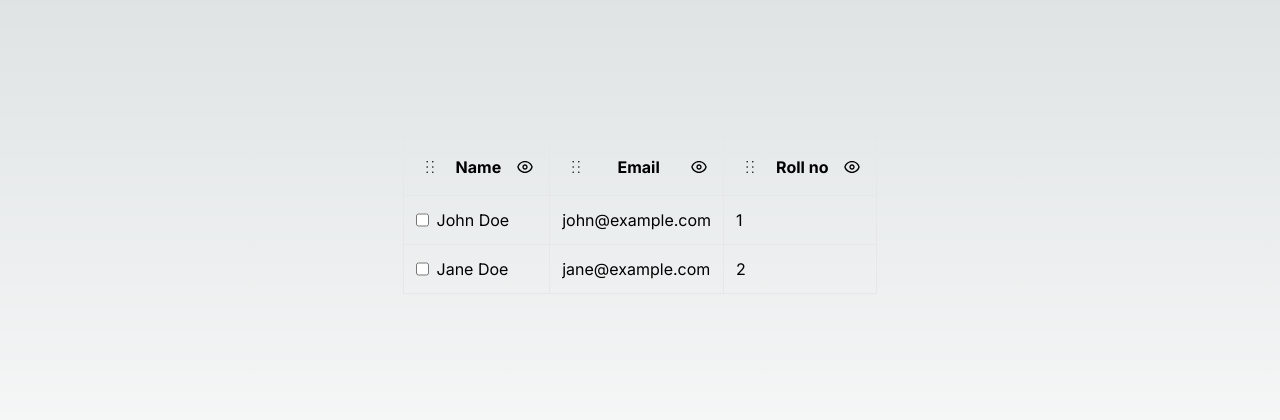
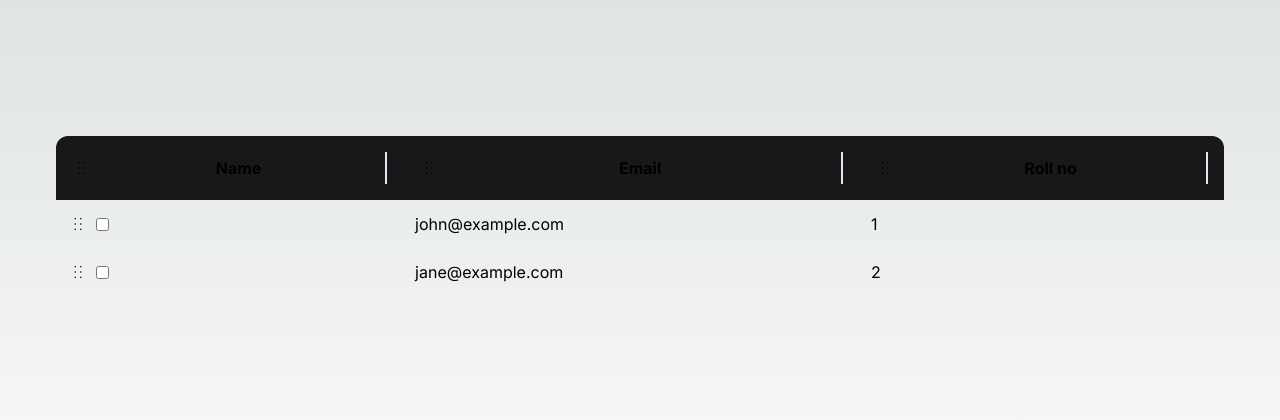
Before and after one commit to unnati2000/daily-frontend, a Next.js app: page /table in a window 1280 px wide. Shown: the part 184-604 px from the top of the page. Built offline with nearby package versions, Linux system fonts and the light colour scheme.

Commit message:
add styling to table border

```diff
--- a/app/table/page.tsx
+++ b/app/table/page.tsx
@@ -9,9 +9,13 @@ import {
   arrayMove,
   SortableContext,
   horizontalListSortingStrategy,
+  verticalListSortingStrategy,
 } from "@dnd-kit/sortable";
 
-import { restrictToHorizontalAxis } from "@dnd-kit/modifiers";
+import {
+  restrictToHorizontalAxis,
+  restrictToVerticalAxis,
+} from "@dnd-kit/modifiers";
 
 import { closestCenter } from "@dnd-kit/core";
 
@@ -23,10 +27,10 @@ import {
   TouchSensor,
 } from "@dnd-kit/core";
 
-import { useSortable } from "@dnd-kit/sortable";
-import { CSS } from "@dnd-kit/utilities";
+import SortableRow from "@/components/table/Row";
+import DataTableColumn from "@/components/table/Column";
 
-const rows = [
+const initialRows = [
   {
     id: 1,
     name: "John Doe",
@@ -67,8 +71,8 @@ const tableColumns = [
 
 const Table = () => {
   const [selectedData, setSelectedData] = useState<any[]>([]);
-
   const [visibleColumns, setVisibleColumns] = useState(tableColumns);
+  const [rows, setRows] = useState(initialRows);
 
   const handleSelect = (row: any) => {
     if (selectedData.includes(row)) {
@@ -84,29 +88,55 @@ const Table = () => {
     );
   };
 
+  const handleColumnDragEnd = (event: any) => {
+    const { active, over } = event;
+    if (active.id !== over.id) {
+      setVisibleColumns((items) => {
+        const oldIndex = items.findIndex((item) => item.id === active.id);
+        const newIndex = items.findIndex((item) => item.id === over.id);
+        return arrayMove(items, oldIndex, newIndex);
+      });
+    }
+  };
+
+  const handleRowDragEnd = (event: any) => {
+    const { active, over } = event;
+    if (active.id !== over.id) {
+      setRows((items) => {
+        const oldIndex = items.findIndex((item) => item.id === active.id);
+        const newIndex = items.findIndex((item) => item.id === over.id);
+        return arrayMove(items, oldIndex, newIndex);
+      });
+    }
+  };
+
   const sensors = useSensors(
     useSensor(MouseSensor, {}),
     useSensor(TouchSensor, {}),
     useSensor(KeyboardSensor, {})
   );
 
+  const [columnHover, setColumnHover] = useState(false);
+
   return (
-    <div className="h-screen w-full flex flex-col items-center justify-center">
+    <div className="h-screen w-full flex flex-col items-center justify-center px-14">
       <DndContext
         collisionDetection={closestCenter}
         modifiers={[restrictToHorizontalAxis]}
-        onDragEnd={() => {
-          console.log("yess");
-        }}
-        // sensors={sensors}
+        onDragEnd={handleColumnDragEnd}
+        sensors={sensors}
       >
-        <table className="border" role="table">
-          <thead className="border">
-            <tr role="row">
+        <table className="w-full" role="table">
+          <thead
+            className="bg-zinc-900"
+            onMouseEnter={() => setColumnHover(true)}
+            onMouseLeave={() => setColumnHover(false)}
+          >
             <SortableContext
               items={visibleColumns}
               strategy={horizontalListSortingStrategy}
             >
+              <tr role="row">
                 {visibleColumns.map((column: any, index: any) => (
                   <DataTableColumn
                     key={column.id}
@@ -115,144 +145,42 @@ const Table = () => {
                     selectedData={selectedData}
                     setSelectedData={setSelectedData}
                     rows={rows}
+                    isFirst={index === 0}
+                    isLast={index === visibleColumns.length - 1}
                     handleHide={handleHide}
                   />
                 ))}
+              </tr>
             </SortableContext>
-            </tr>
           </thead>
+          <DndContext
+            collisionDetection={closestCenter}
+            modifiers={[restrictToVerticalAxis]}
+            onDragEnd={handleRowDragEnd}
+            sensors={sensors}
+          >
+            <SortableContext
+              items={rows}
+              strategy={verticalListSortingStrategy}
+            >
               <tbody role="rowgroup">
                 {rows.map((row: any) => (
-              <tr role="row" key={row.id}>
-                {visibleColumns.map((column: any, index: any) => (
-                  <SortableContext
-                    key={column.id}
-                    items={visibleColumns}
-                    strategy={horizontalListSortingStrategy}
-                  >
-                    <DataTableCell
-                      column={column}
-                      index={index}
+                  <SortableRow
+                    key={row.id}
+                    row={row}
+                    visibleColumns={visibleColumns}
                     handleSelect={handleSelect}
                     selectedData={selectedData}
-                      row={row}
+                    columnHover={columnHover}
                   />
-                  </SortableContext>
-                ))}
-              </tr>
                 ))}
               </tbody>
+            </SortableContext>
+          </DndContext>
         </table>
       </DndContext>
     </div>
   );
 };
 
-const DataTableColumn = ({
-  column,
-  index,
-  selectedData,
-  setSelectedData,
-  rows,
-  handleHide,
-}: any) => {
-  const { attributes, isDragging, listeners, setNodeRef, transform } =
-    useSortable({
-      id: column.id,
-    });
-
-  const style = {
-    opacity: isDragging ? 0.8 : 1,
-    position: "relative",
-    transform: CSS.Translate.toString(transform), // translate instead of transform to avoid squishing
-    transition: "width transform 0.2s ease-in-out",
-    whiteSpace: "nowrap",
-    // width: header.column.getSize(),
-    zIndex: isDragging ? 1 : 0,
-  };
-
-  return (
-    <>
-      <th
-        className="p-4 border"
-        tabIndex={column.id}
-        role="columnheader"
-        key={column.id}
-        ref={setNodeRef}
-        style={style}
-      >
-        <div className="flex items-center justify-between gap-4 color-white">
-          <PiDotsSixVerticalLight size={20} {...attributes} {...listeners} />
-
-          {index === 0 ? (
-            <div className="flex gap-2">
-              {selectedData.length > 0 ? (
-                <input
-                  type="checkbox"
-                  checked={rows.length === selectedData.length}
-                  onChange={() => {
-                    if (selectedData.length === rows.length) {
-                      setSelectedData([]);
-                    } else {
-                      setSelectedData(rows);
-                    }
-                  }}
-                />
-              ) : null}
-
-              {column.label}
-            </div>
-          ) : (
-            column.label
-          )}
-
-          {column.enableHiding && <CgEye size={16} />}
-        </div>
-      </th>
-    </>
-  );
-};
-
-const DataTableCell = ({
-  column,
-  index,
-  handleSelect,
-  selectedData,
-  row,
-}: any) => {
-  const { isDragging, setNodeRef, transform } = useSortable({
-    id: column.id,
-  });
-
-  const style = {
-    opacity: isDragging ? 0.8 : 1,
-    position: "relative",
-    transform: CSS.Translate.toString(transform), // translate instead of transform to avoid squishing
-    transition: "width transform 0.2s ease-in-out",
-    // width: cell.column.getSize(),
-    zIndex: isDragging ? 1 : 0,
-  };
-  return (
-    <td
-      className="p-3 border"
-      role="cell"
-      key={column.id}
-      ref={setNodeRef}
-      style={style}
-    >
-      <div className="flex gap-2">
-        {index === 0 ? (
-          <input
-            type="checkbox"
-            checked={selectedData.includes(row)}
-            onChange={() => handleSelect(row)}
-          />
-        ) : null}
-
-        {column.row({ row })}
-      </div>
-    </td>
-  );
-};
-
 export default Table;
--- /dev/null
+++ b/components/table/Cell.tsx
@@ -0,0 +1,51 @@
+import { useSortable } from "@dnd-kit/sortable";
+import { CSS } from "@dnd-kit/utilities";
+
+import { PiDotsSixVerticalLight } from "react-icons/pi";
+
+const DataTableCell = ({
+  column,
+  index,
+  handleSelect,
+  selectedData,
+  row,
+  rowAttributes,
+  rowListeners,
+}: any) => {
+  const { isDragging, transform, setNodeRef } = useSortable({
+    id: row.id,
+  });
+
+  const style = {
+    opacity: isDragging ? 0.8 : 1,
+    position: "relative",
+    transform: CSS.Translate.toString(transform),
+    transition: "width transform 0.2s ease-in-out",
+    zIndex: isDragging ? 1 : 0,
+  };
+
+  return (
+    <td className="p-3" role="cell" key={column.id}>
+      <div className="flex gap-2">
+        {index === 0 ? (
+          <div
+            className="flex items-center gap-2"
+            {...rowAttributes}
+            {...rowListeners}
+          >
+            <PiDotsSixVerticalLight size={20} />
+            <input
+              type="checkbox"
+              checked={selectedData.includes(row)}
+              onChange={() => handleSelect(row)}
+            />
+          </div>
+        ) : (
+          column.row({ row })
+        )}
+      </div>
+    </td>
+  );
+};
+
+export default DataTableCell;
--- /dev/null
+++ b/components/table/Column.tsx
@@ -0,0 +1,78 @@
+import { useSortable } from "@dnd-kit/sortable";
+import { CSS } from "@dnd-kit/utilities";
+
+import { CgEye } from "react-icons/cg";
+
+import { PiDotsSixVerticalLight } from "react-icons/pi";
+
+const DataTableColumn = ({
+  column,
+  index,
+  selectedData,
+  setSelectedData,
+  rows,
+  handleHide,
+  isFirst,
+  isLast,
+}: any) => {
+  const { attributes, isDragging, listeners, setNodeRef, transform } =
+    useSortable({
+      id: column.id,
+    });
+
+  const style = {
+    opacity: isDragging ? 0.8 : 1,
+    position: "relative",
+    transform: CSS.Translate.toString(transform),
+    transition: "width transform 0.2s ease-in-out",
+    whiteSpace: "nowrap",
+    zIndex: isDragging ? 1 : 0,
+  };
+
+  return (
+    <th
+      className={
+        "p-4" +
+        (isFirst ? " rounded-tl-xl" : "") +
+        (isLast ? " rounded-tr-xl" : "")
+      }
+      tabIndex={column.id}
+      role="columnheader"
+      key={column.id}
+      ref={setNodeRef}
+      style={style}
+    >
+      <div className={"flex items-center justify-between gap-4 color-white"}>
+        <PiDotsSixVerticalLight size={20} {...attributes} {...listeners} />
+        {isFirst === 0 ? (
+          <div className="flex gap-2">
+            {selectedData.length > 0 ? (
+              <input
+                type="checkbox"
+                checked={rows.length === selectedData.length}
+                onChange={() => {
+                  if (selectedData.length === rows.length) {
+                    setSelectedData([]);
+                  } else {
+                    setSelectedData(rows);
+                  }
+                }}
+              />
+            ) : null}
+            {column.label}
+          </div>
+        ) : (
+          column.label
+        )}
+
+        {/* {column.enableHiding && (
+          <CgEye size={16} onClick={() => handleHide(column)} />
+        )} */}
+
+        <div className="h-8 w-0.5 cursor-col-resize border" />
+      </div>
+    </th>
+  );
+};
+
+export default DataTableColumn;
--- /dev/null
+++ b/components/table/Row.tsx
@@ -0,0 +1,51 @@
+import { useSortable } from "@dnd-kit/sortable";
+import { CSS } from "@dnd-kit/utilities";
+
+import DataTableCell from "./Cell";
+
+const SortableRow = ({
+  row,
+  visibleColumns,
+  handleSelect,
+  selectedData,
+  columnHover,
+}: any) => {
+  const {
+    attributes,
+    isDragging,
+    listeners,
+    setNodeRef,
+    transform,
+    transition,
+  } = useSortable({
+    id: row.id,
+  });
+
+  const style = {
+    transform: CSS.Transform.toString(transform), //let dnd-kit do its thing
+    transition: transition,
+    opacity: isDragging ? 0.8 : 1,
+    zIndex: isDragging ? 1 : 0,
+    position: "relative",
+  };
+
+  return (
+    <tr role="row" key={row.id} ref={setNodeRef} style={style}>
+      {visibleColumns.map((column: any, index: any) => (
+        <DataTableCell
+          key={column.id}
+          column={column}
+          index={index}
+          rowAttributes={attributes}
+          rowListeners={listeners}
+          handleSelect={handleSelect}
+          selectedData={selectedData}
+          row={row}
+          columnHover={columnHover}
+        />
+      ))}
+    </tr>
+  );
+};
+
+export default SortableRow;
```
Lines whose indentation alone changed are shown as unchanged.
